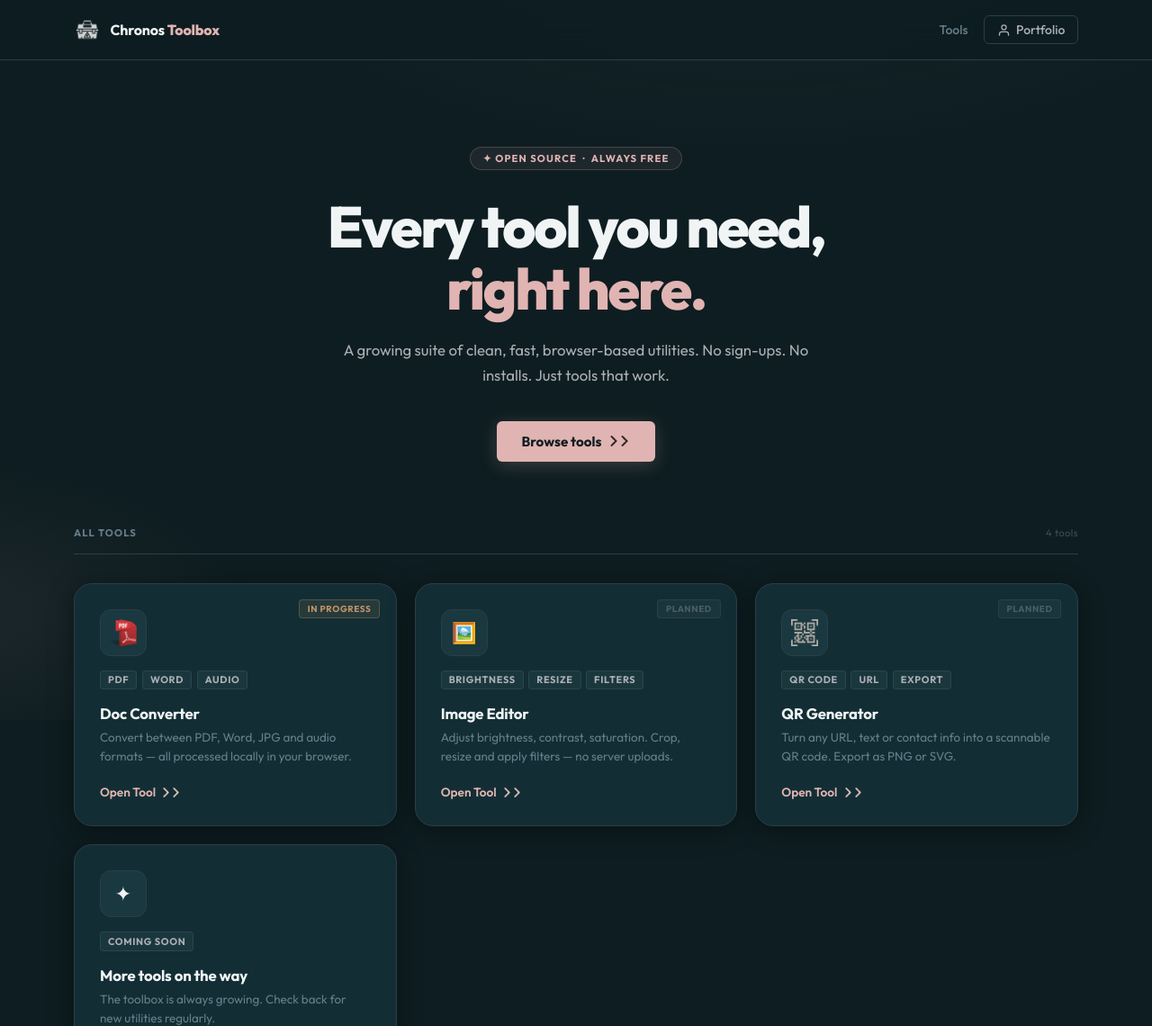
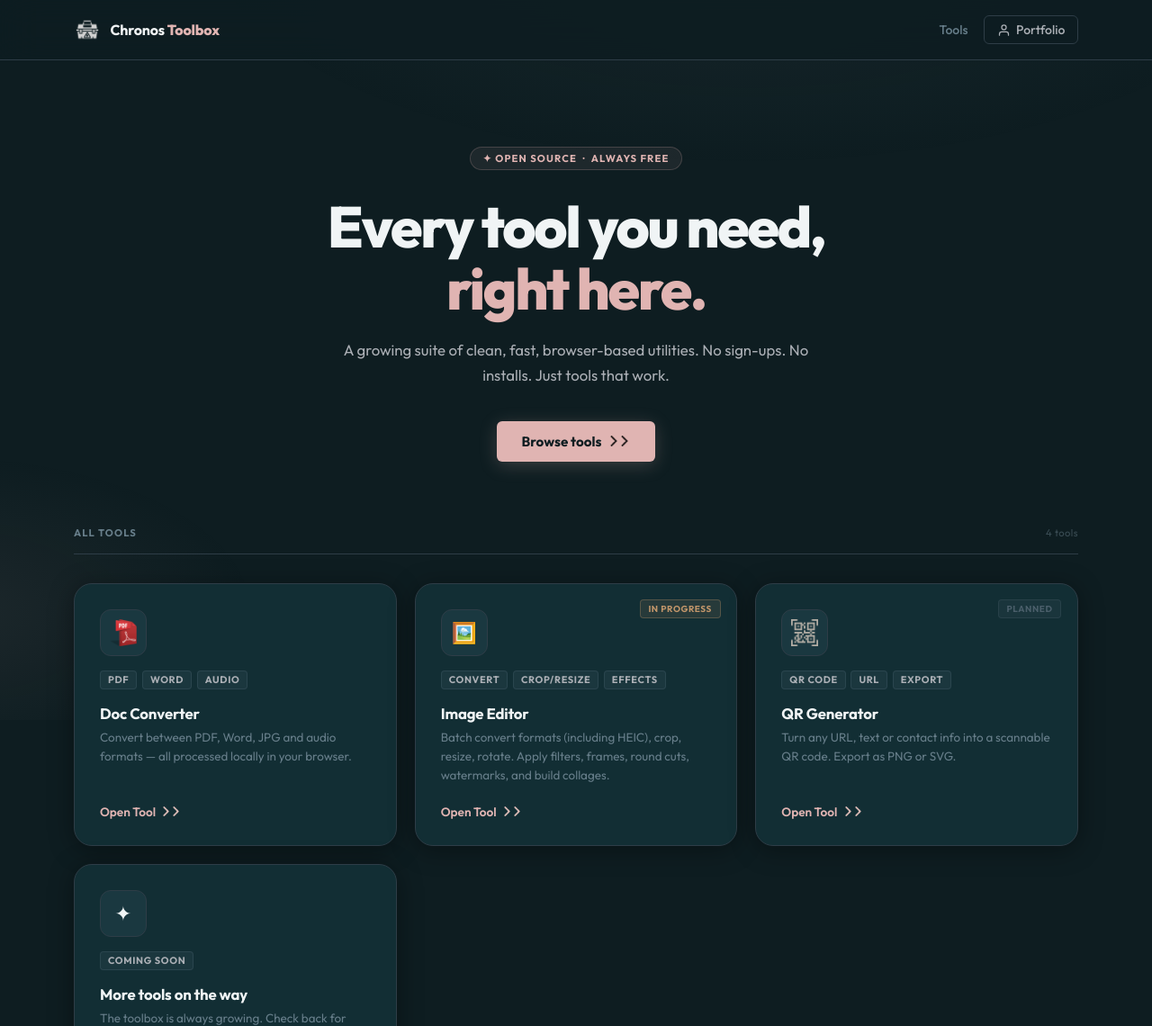
Before and after one commit to MEPHiSTO126/Chronos-Toolbox, a website: page apps/home/index.html in a window 1280 px wide. Shown: the top 1140 px of the page at 90% size. Drawn offline with Linux system fonts and the light colour scheme.

Commit message:
Update home page: remove WIP status from Doc Converter, mark Image Editor as In Progress (WIP), and clarify tags and description

```diff
--- a/apps/home/index.html
+++ b/apps/home/index.html
@@ -97,20 +97,19 @@
             <img src="../../packages/images/right-arrow.png" alt="" />
           </span>
         </span>
-        <span class="tool-card__status tool-card__status--wip">In Progress</span>
       </a>
 
       <!-- Image Editor -->
       <a class="tool-card" href="../image-editor/index.html" role="listitem" id="card-image-editor" aria-label="Open Image Editor">
         <div class="tool-card__icon tool-card__icon--emoji">🖼️</div>
         <div class="tool-card__tags">
-          <span class="tag">Brightness</span>
-          <span class="tag">Resize</span>
-          <span class="tag">Filters</span>
+          <span class="tag">Convert</span>
+          <span class="tag">Crop/Resize</span>
+          <span class="tag">Effects</span>
         </div>
         <div class="tool-card__body">
           <p class="tool-card__title">Image Editor</p>
-          <p class="tool-card__desc">Adjust brightness, contrast, saturation. Crop, resize and apply filters — no server uploads.</p>
+          <p class="tool-card__desc">Batch convert formats (including HEIC), crop, resize, rotate. Apply filters, frames, round cuts, watermarks, and build collages.</p>
         </div>
         <span class="tool-card__cta">
           Open Tool
@@ -119,7 +118,7 @@
             <img src="../../packages/images/right-arrow.png" alt="" />
           </span>
         </span>
-        <span class="tool-card__status tool-card__status--planned">Planned</span>
+        <span class="tool-card__status tool-card__status--wip">In Progress</span>
       </a>
 
       <!-- QR Generator -->
```
